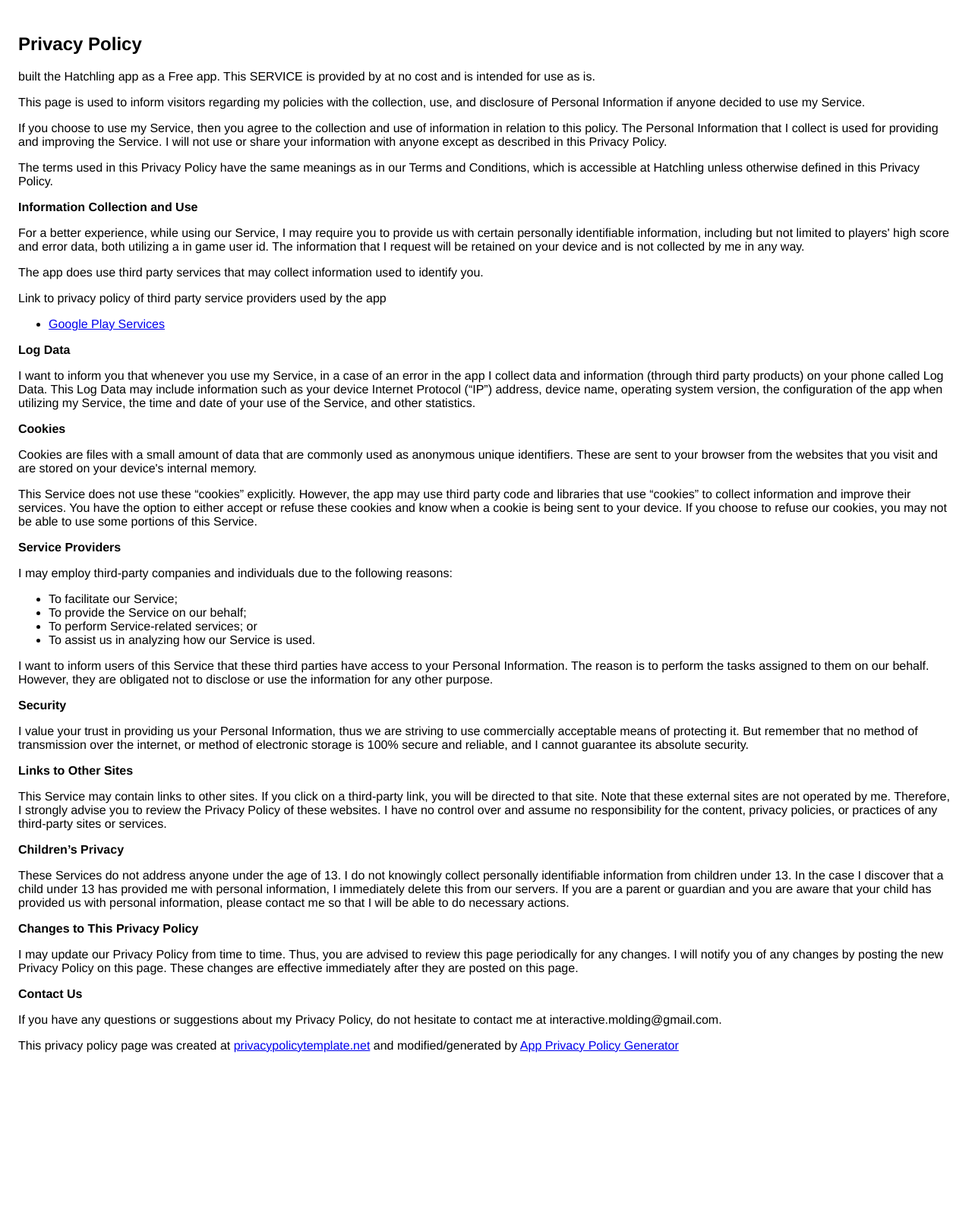
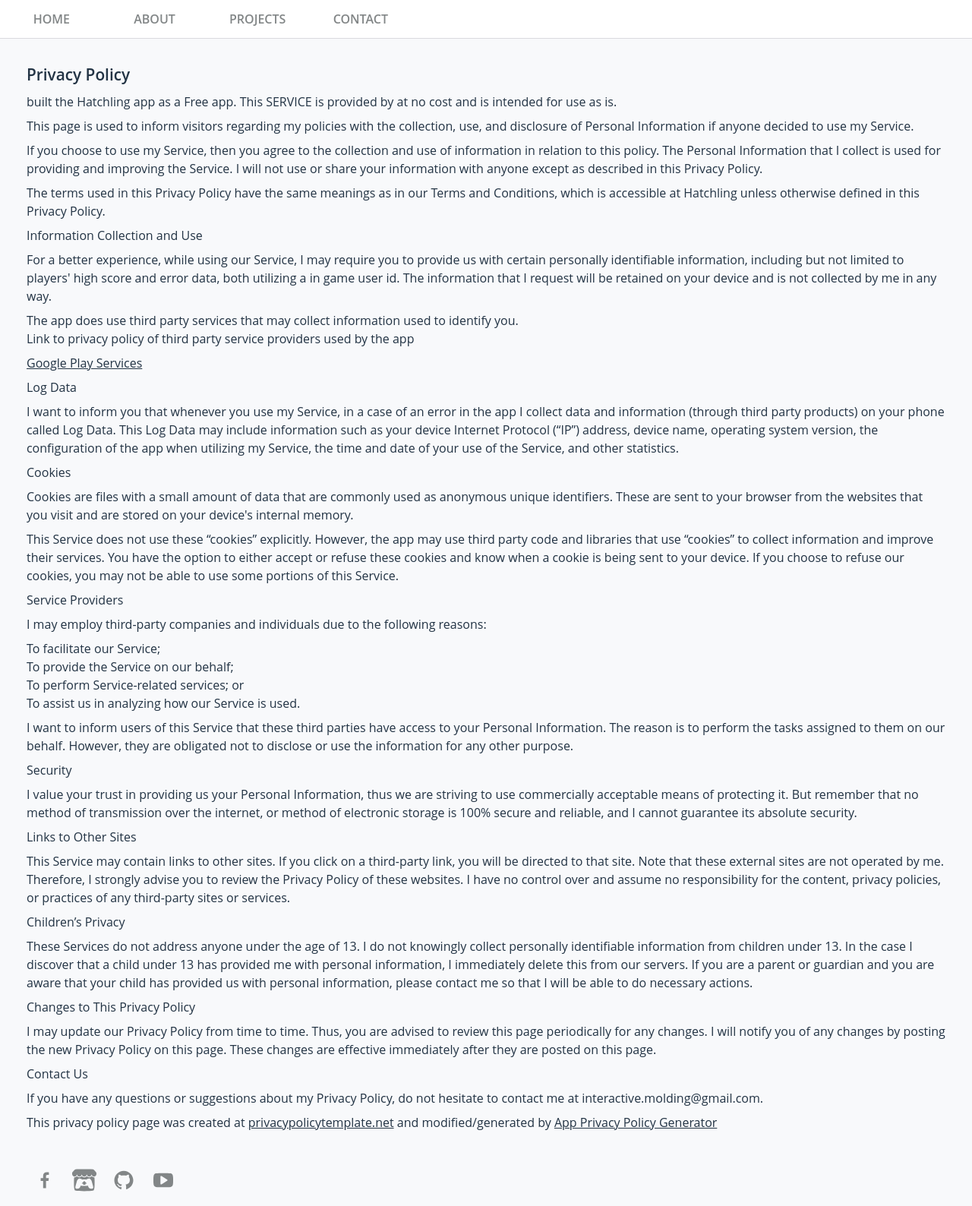
Before and after one commit to danielrammer/danielrammer.github.io, a Jekyll site: the page built from _pages/policy.html, in a window 1280 px wide. Shown: the whole page at 76% size. Built offline with Jekyll 4.4.1, drawn with Linux system fonts in a browser that asks for light colours; before the commit the page ends 1426 px from its top, so only the background shows below that.

Commit message:
changed markup

```diff
--- a/_pages/policy.html
+++ b/_pages/policy.html
@@ -1,12 +1,9 @@
-<!DOCTYPE html>
-    <html>
-    <head>
-      <meta charset='utf-8'>
-      <meta name='viewport' content='width=device-width'>
-      <title>Privacy Policy</title>
-      <style> body { font-family: 'Helvetica Neue', Helvetica, Arial, sans-serif; padding:1em; } </style>
-    </head>
-    <body>
+---
+layout: page
+permalink: /policy/
+---
+
+<div class="wrapper policy">
     <h2>Privacy Policy</h2> <p>
                      built the Hatchling app as
                     a Free app. This SERVICE is provided by
@@ -118,5 +115,4 @@
                     <a href="https://privacypolicytemplate.net" target="_blank">privacypolicytemplate.net</a>
                     and modified/generated by
                     <a href="https://app-privacy-policy-generator.firebaseapp.com/" target="_blank">App Privacy Policy Generator</a></p>
-    </body>
-    </html>
+</div>
```
